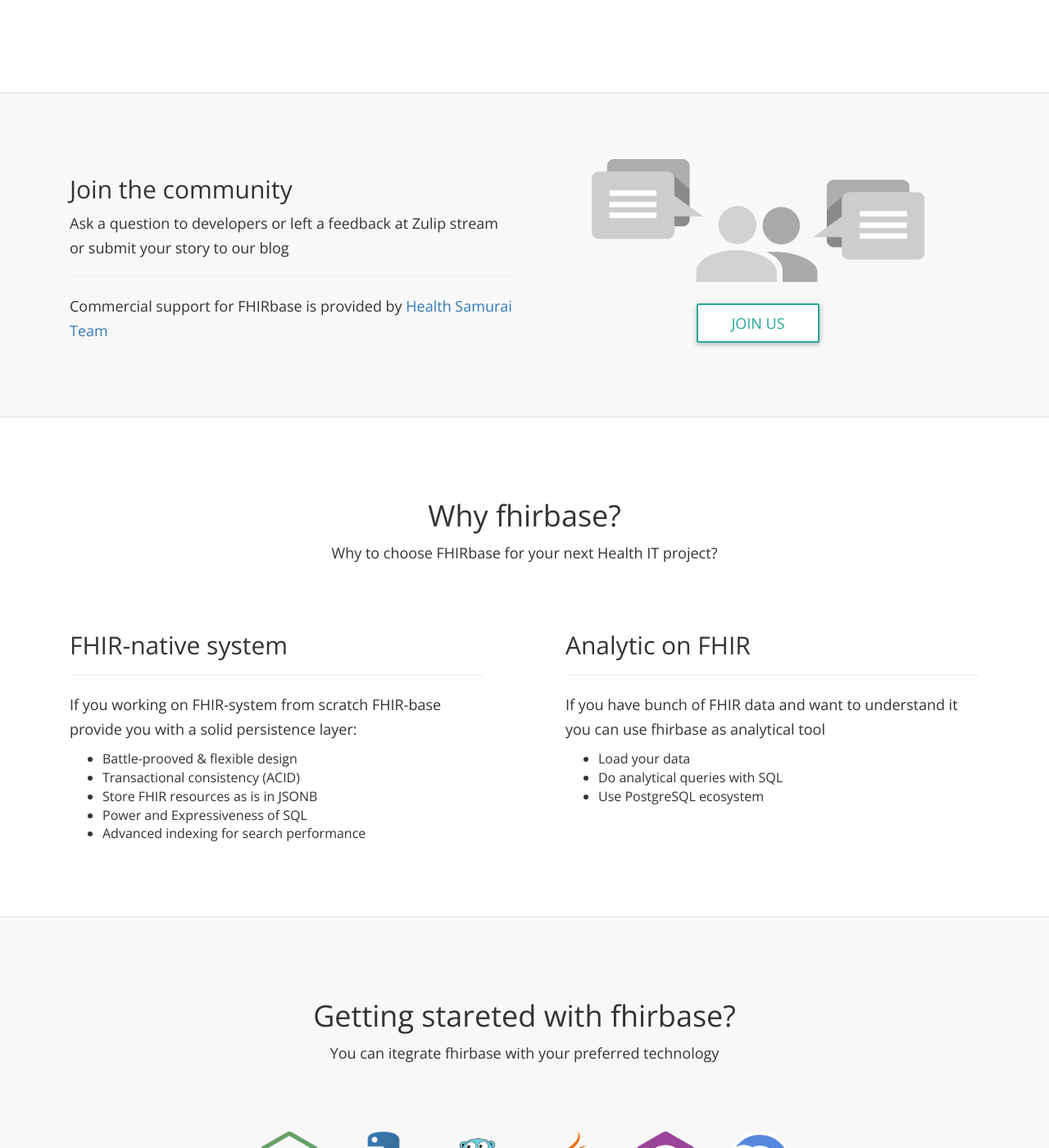
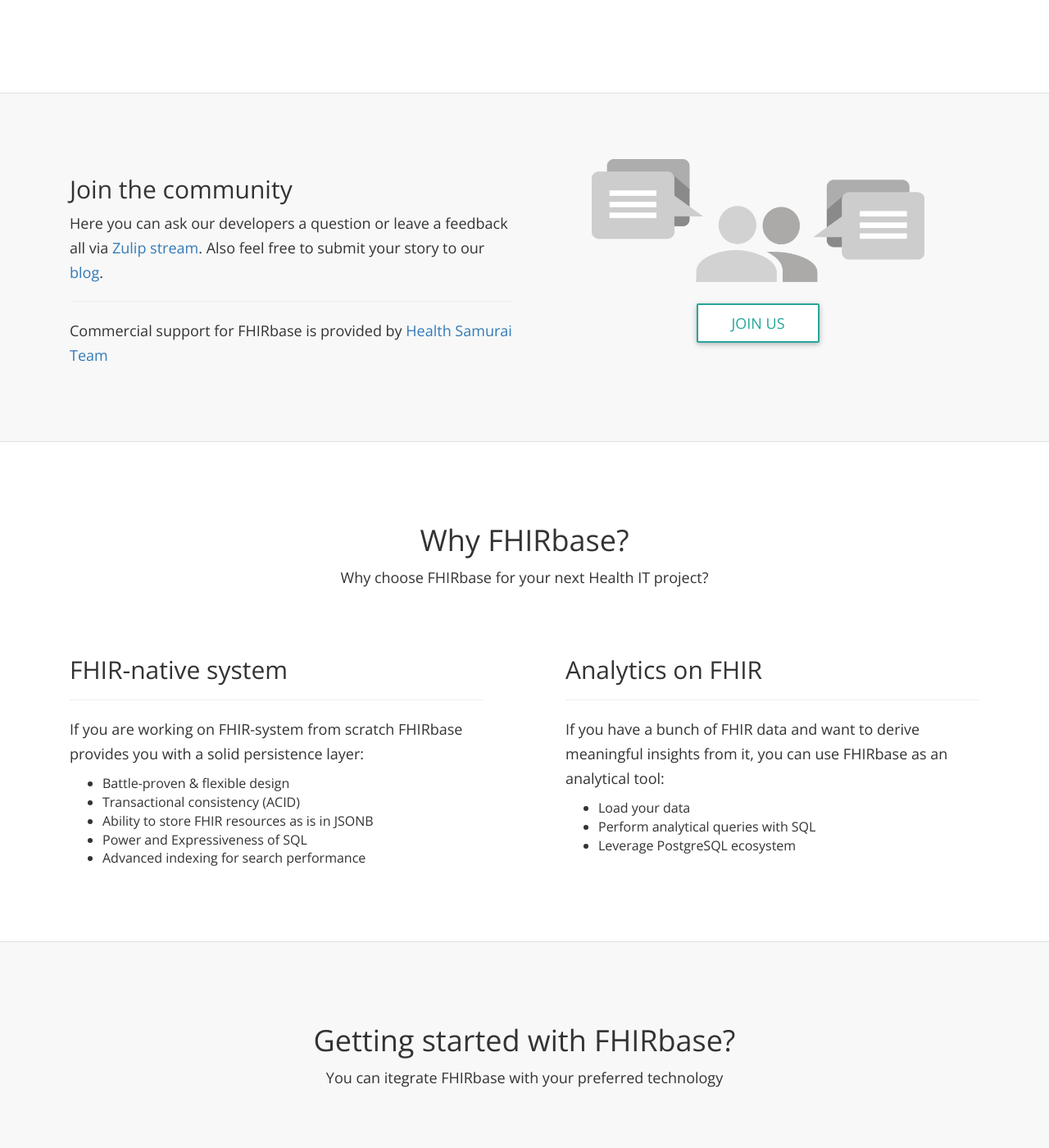
Before and after one commit to fhirbase/fhirbase.github.io, a Jekyll site: the page built from index.html, in a window 1280 px wide and 1400 px high, scrolled down 1129 px. Shown: the whole window at 82% size. Built offline with Jekyll 4.4.1, drawn with Linux system fonts in a browser that asks for light colours; nearby versions of some CDN libraries; some of the changed text lies outside the part shown.

Commit message:
Update index.html
updated syntax and added links to health-samurai and aidbox pages

```diff
--- a/index.html
+++ b/index.html
@@ -75,7 +75,7 @@
 
 <div class="row row-content" style="margin-top: -40px">
     <div class="container">
-        <center><h1>Who uses fhirbase?</h1></center>
+        <center><h1>Who uses FHIRbase?</h1></center>
         <br/>
         <br/>
         <p>
@@ -115,7 +115,7 @@
         <br/>
         <br/>
         <center>
-        <p>If you use fhirbase, please <a href="demo/index.html" >submit your logo!</a></p>
+        <p>If you use FHIRbase, please <a href="demo/index.html" >submit your logo!</a></p>
         </center>
         <br/>
         <br/>
@@ -128,8 +128,8 @@
     <div class="col-md-6">
         <h2>Join the community</h2>
       <p>
-          Ask a question to developers or left a feedback
-          at Zulip stream or submit your story to our blog
+          Here you can ask our developers a question or leave a feedback
+        all via <a href="http://health-samurai.info/zulipd86ac">Zulip stream</a>. Also feel free to submit your story to our <a href="https://www.health-samurai.io/blog">blog</a>.
       </p>
       <hr>
       <p>Commercial support for FHIRbase is provided by <a href="http://health-samurai.io" target="_blank">Health Samurai Team</a></p>
@@ -150,24 +150,24 @@
 <div class="row row-content" id="heart">
   <div class="container">
     <center>
-      <h1>Why fhirbase?</h1>
-      <p>Why to choose FHIRbase for your next Health IT project?</p>
+      <h1>Why FHIRbase?</h1>
+      <p>Why choose FHIRbase for your next Health IT project?</p>
     </center>
     <br/>
     <br/>
     <div class="col-md-6" style="padding-right: 50px;">
         <h2>FHIR-native system</h2>
         <hr/>
-        <p>If you working on FHIR-system from scratch FHIR-base provide you with a solid persistence layer:</p>
+        <p>If you are working on FHIR-system from scratch FHIRbase provides you with a solid persistence layer:</p>
         <ul>
             <li>
-                Battle-prooved & flexible design
+                Battle-proven & flexible design
             </li>
             <li>
                 Transactional consistency (ACID)
             </li>
             <li>
-                Store FHIR resources as is in JSONB
+                Ability to store FHIR resources as is in JSONB
             </li>
             <li>
                 Power and Expressiveness of SQL
@@ -178,18 +178,18 @@
         </ul>
     </div>
     <div class="col-md-6" style="padding-left: 50px;">
-        <h2>Analytic on FHIR</h2>
+        <h2>Analytics on FHIR</h2>
         <hr/>
-        <p> If you have bunch of FHIR data and want to understand it you can use fhirbase as analytical tool </p>
+        <p> If you have a bunch of FHIR data and want to derive meaningful insights from it, you can use FHIRbase as an analytical tool:</p>
         <ul>
             <li>
                 Load your data
             </li>
             <li>
-                Do analytical queries with SQL
+                Perform analytical queries with SQL
             </li>
             <li>
-                Use PostgreSQL ecosystem
+                Leverage PostgreSQL ecosystem
             </li>
         </ul>
     </div>
@@ -198,8 +198,8 @@
 <div class="row row-content" id="heart">
   <div class="container">
     <center>
-      <h1>Getting stareted with fhirbase?</h1>
-      <p>You can itegrate fhirbase with your preferred technology</b>
+      <h1>Getting started with FHIRbase?</h1>
+      <p>You can itegrate FHIRbase with your preferred technology</b>
     </center>
     <br/>
     <br/>
@@ -227,9 +227,9 @@
 <div class="row row-content" id="heart">
   <div class="container">
     <div class="col-md-6" style="padding-right: 50px;">
-        <h2>Upgrade to <img src="img/aidbox.svg"/></h2>
+        <h2>Upgrade to <a href="https://www.health-samurai.io/aidbox"><img src="img/aidbox.svg"/></a></h2>
         <hr/>
-        <p>You can turn on your fhirbase into advanced FHIR-server using aidbox</p>
+        <p>You can turn on your FHIRbase into advanced FHIR-server using <a href="https://www.health-samurai.io/aidbox">Aidbox</a></p>
     </div>
     <div class="col-md-6" style="padding-left: 50px;">
         <h2>Enhance with fhirpath.pg</h2>
```
Also changed, not shown: other parts of index.html (+1 -1 lines).
